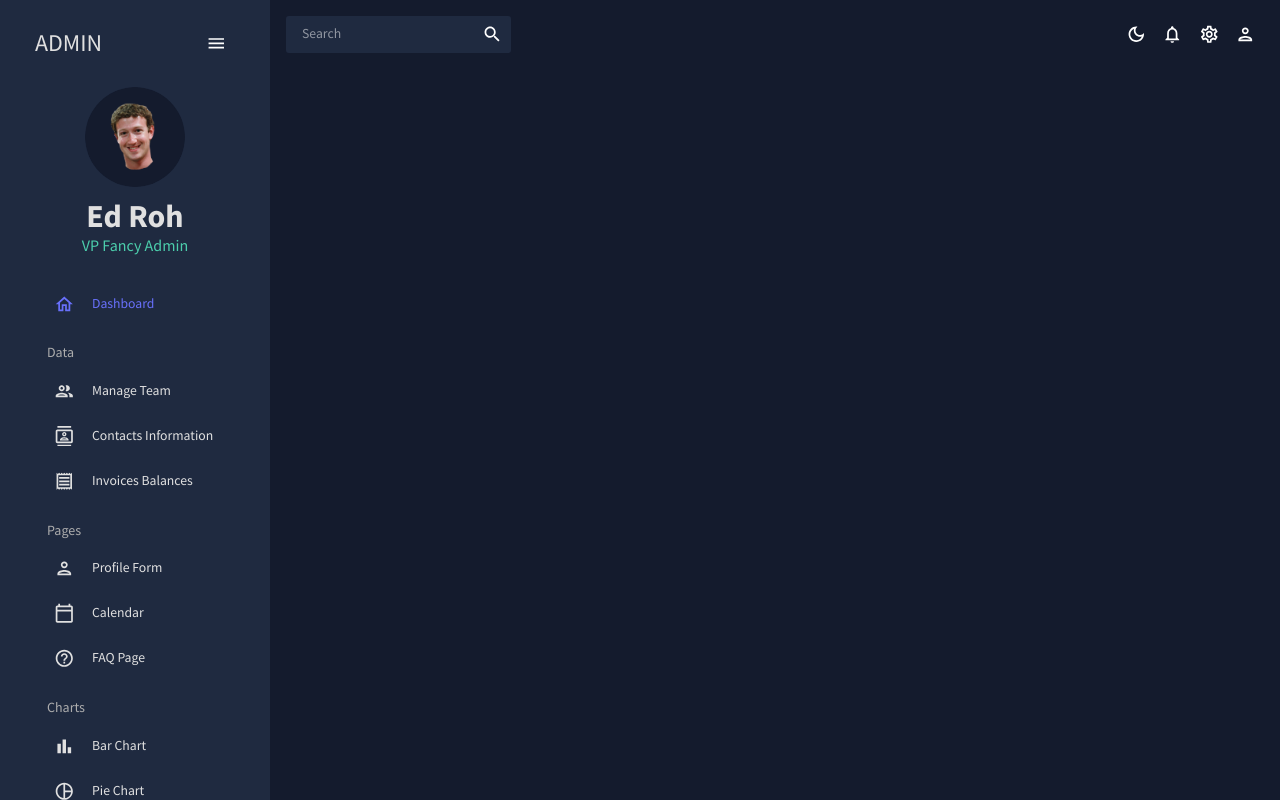
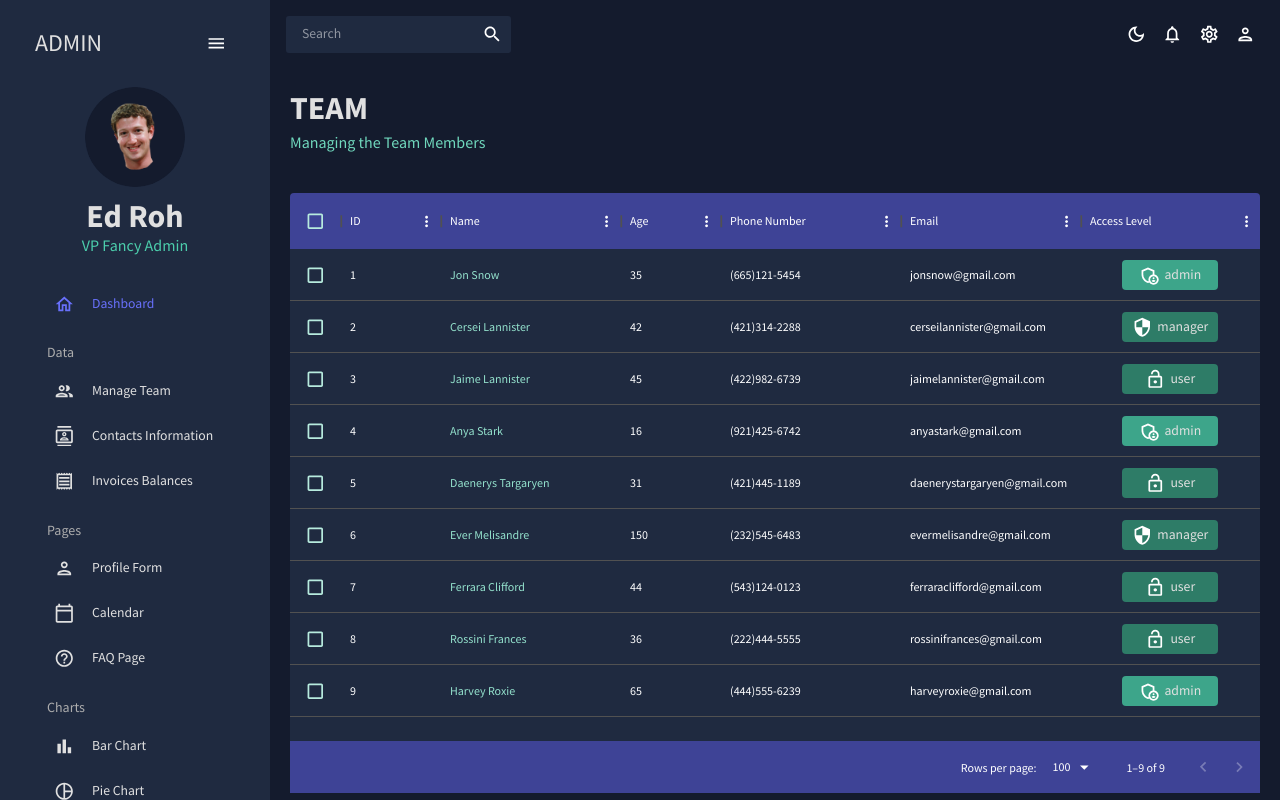
Before and after one commit to hugozeminian/react-admin-dashboard-app, a React (Create React App) app: page /team in a window 1280 px wide. Built offline with nearby package versions, Linux system fonts and the light colour scheme; a web font is replaced by a local one.

Commit message:
team page

```diff
--- a/src/App.js
+++ b/src/App.js
@@ -3,7 +3,7 @@
 import Topbar from "./scenes/global/Topbar";
 import SidebarMenu from "./scenes/global/SidebarMenu";
 import Dashboard from "./scenes/dashboard";
-// import Team from "./scenes/team";
+import Team from "./scenes/team";
 // import Invoices from "./scenes/invoices";
 // import Contacts from "./scenes/contacts";
 // import Bar from "./scenes/bar";
@@ -29,8 +29,8 @@
             <Topbar />
             <Routes>
               <Route path="/" element={<Dashboard />} />
-              {/*<Route path="/team" element={<Team />} />
-              <Route path="/contacts" element={<Contacts />} />
+              <Route path="/team" element={<Team />} />
+              {/*<Route path="/contacts" element={<Contacts />} />
               <Route path="/invoices" element={<Invoices />} />
               <Route path="/form" element={<Form />} />
               <Route path="/bar" element={<Bar />} />
--- /dev/null
+++ b/src/scenes/team/index.jsx
@@ -0,0 +1,109 @@
+import { Box, Typography, useTheme } from "@mui/material";
+import { DataGrid } from "@mui/x-data-grid";
+import { tokens } from "../../theme";
+import { mockDataTeam } from "../../data/mockData";
+import AdminPanelSettingsOutlinedIcon from "@mui/icons-material/AdminPanelSettingsOutlined";
+import LockOpenOutlinedIcon from "@mui/icons-material/LockOpenOutlined";
+import SecurityOutlinedIcon from "@mui/icons-material/SecurityOutlined";
+import Header from "../../components/Header";
+
+const Team = () => {
+  const theme = useTheme();
+  const colors = tokens(theme.palette.mode);
+  const columns = [
+    { field: "id", headerName: "ID" },
+    {
+      field: "name",
+      headerName: "Name",
+      flex: 1,
+      cellClassName: "name-column--cell",
+    },
+    {
+      field: "age",
+      headerName: "Age",
+      type: "number",
+      headerAlign: "left",
+      align: "left",
+    },
+    {
+      field: "phone",
+      headerName: "Phone Number",
+      flex: 1,
+    },
+    {
+      field: "email",
+      headerName: "Email",
+      flex: 1,
+    },
+    {
+      field: "accessLevel",
+      headerName: "Access Level",
+      flex: 1,
+      renderCell: ({ row: { access } }) => {
+        return (
+          <Box
+            width="60%"
+            m="0 auto"
+            p="5px"
+            display="flex"
+            justifyContent="center"
+            backgroundColor={
+              access === "admin"
+                ? colors.greenAccent[600]
+                : access === "manager"
+                ? colors.greenAccent[700]
+                : colors.greenAccent[700]
+            }
+            borderRadius="4px"
+          >
+            {access === "admin" && <AdminPanelSettingsOutlinedIcon />}
+            {access === "manager" && <SecurityOutlinedIcon />}
+            {access === "user" && <LockOpenOutlinedIcon />}
+            <Typography color={colors.grey[100]} sx={{ ml: "5px" }}>
+              {access}
+            </Typography>
+          </Box>
+        );
+      },
+    },
+  ];
+
+  return (
+    <Box m="20px">
+      <Header title="TEAM" subtitle="Managing the Team Members" />
+      <Box
+        m="40px 0 0 0"
+        height="75vh"
+        sx={{
+          "& .MuiDataGrid-root": {
+            border: "none",
+          },
+          "& .MuiDataGrid-cell": {
+            borderBottom: "none",
+          },
+          "& .name-column--cell": {
+            color: colors.greenAccent[300],
+          },
+          "& .MuiDataGrid-columnHeaders": {
+            backgroundColor: colors.blueAccent[700],
+            borderBottom: "none",
+          },
+          "& .MuiDataGrid-virtualScroller": {
+            backgroundColor: colors.primary[400],
+          },
+          "& .MuiDataGrid-footerContainer": {
+            borderTop: "none",
+            backgroundColor: colors.blueAccent[700],
+          },
+          "& .MuiCheckbox-root": {
+            color: `${colors.greenAccent[200]} !important`,
+          },
+        }}
+      >
+        <DataGrid checkboxSelection rows={mockDataTeam} columns={columns} />
+      </Box>
+    </Box>
+  );
+};
+
+export default Team;
```
